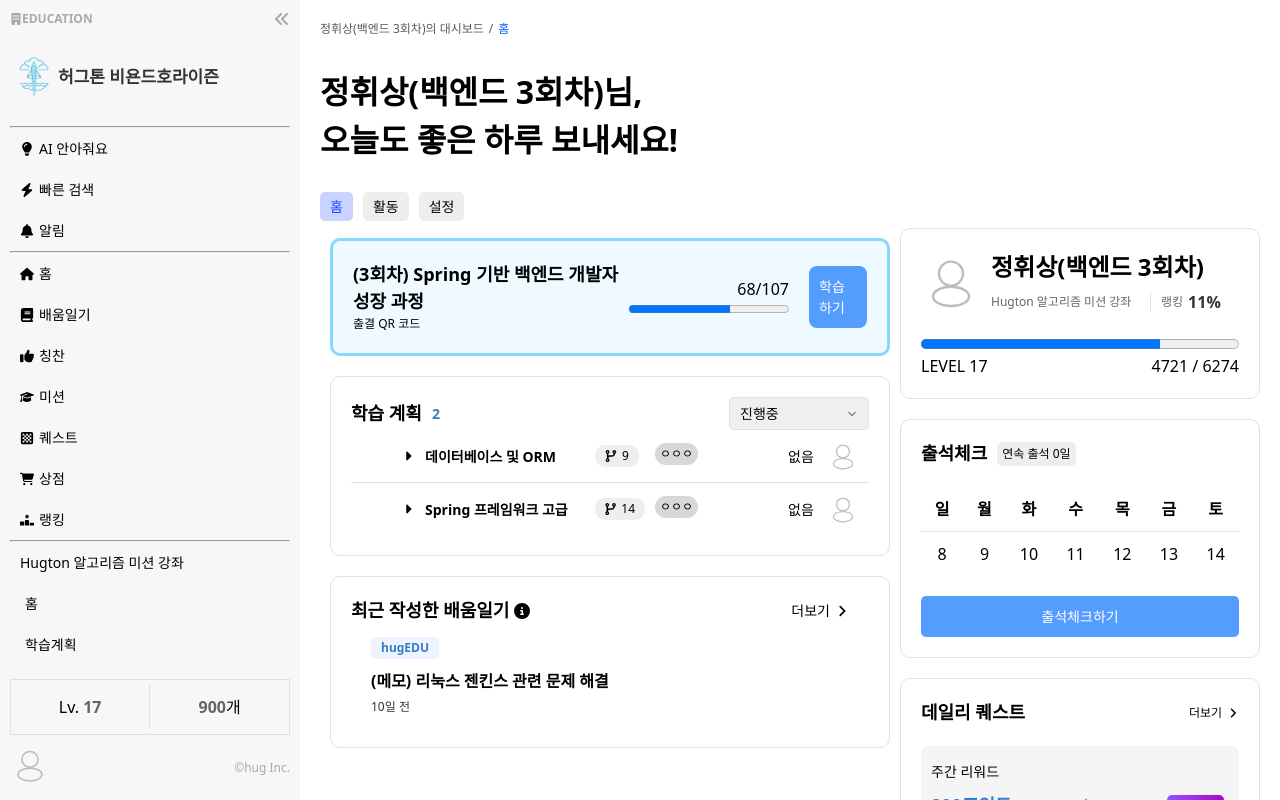
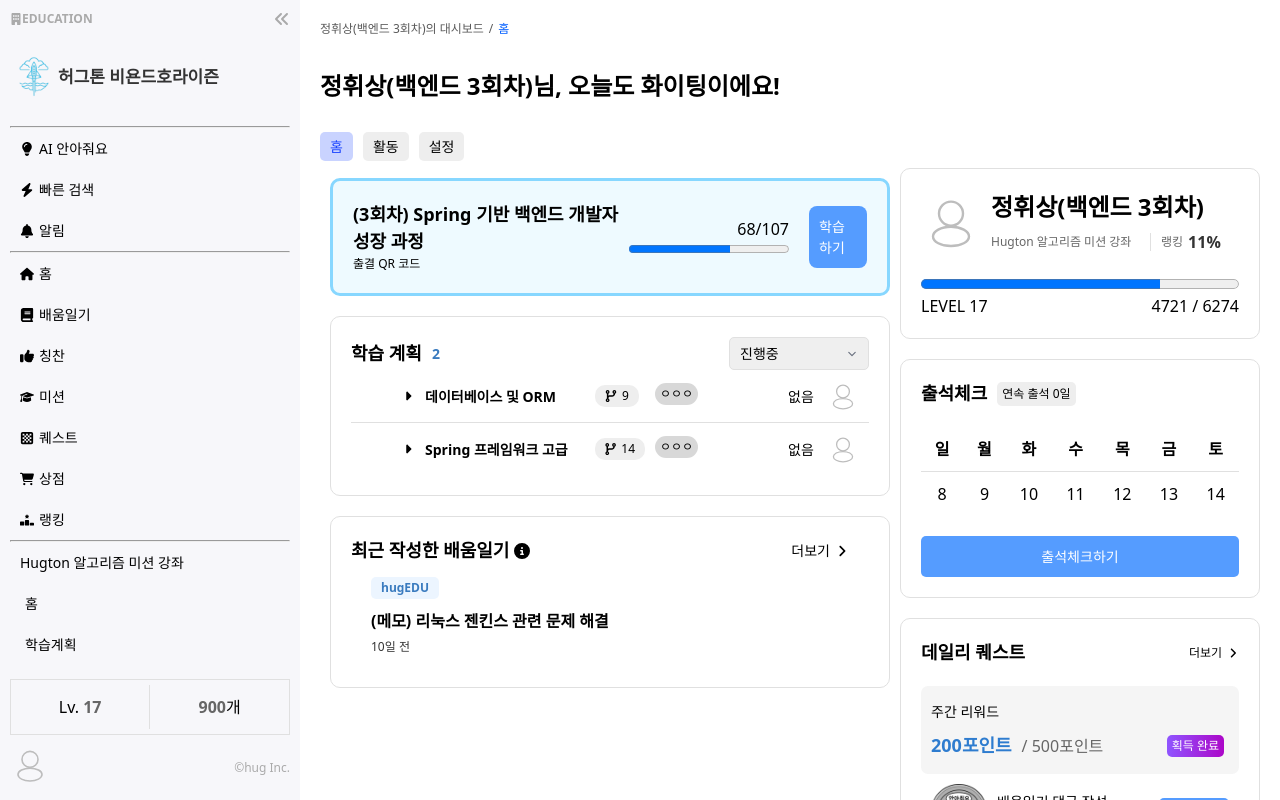
Before and after one commit to Please-Hug/Please-Hug_FrontEnd, a React (Vite) app: page /dashboard in a window 1280 px wide. Shown: the top 800 px of the page. Built offline with nearby package versions, Linux system fonts and the light colour scheme.

Commit message:
feat: 사용자 정보를 객체로 통합하고 인사 메시지 컴포넌트로 분리

```diff
--- a/src/pages/user/DashboardPage.jsx
+++ b/src/pages/user/DashboardPage.jsx
@@ -11,12 +11,20 @@ import UserProfile from "../../components/Dashboard/UserProfile";
 import RecentDiary from "../../components/Dashboard/RecentDiary";
 
 function DashboardPage() {
+  const userInfo = {
+    name: "정휘상(백엔드 3회차)",
+    course: "Hugton 알고리즘 미션 강좌",
+    rank: "11%",
+    level: 17,
+    currentExp: 4721,
+    maxExp: 6274,
+  };
   return (
     <div className={styles.dashboardPage}>
-      <h1 className={styles.dashboardGreeting}>
-        정휘상(백엔드 3회차)님,
-        <br /> 오늘도 좋은 하루 보내세요!
-      </h1>
+      <DashboardGreeting
+        name={userInfo.name}
+        className={styles.dashboardGreeting}
+      />
       <DashboardMenu />
       <div className={styles.dashboardContent}>
         <div className={styles.dashboardLeft}>
@@ -27,12 +35,12 @@ function DashboardPage() {
         <div className={styles.dashboardRight}>
           <UserProfile
             profileImg={emptyUserProfile}
-            username={"정휘상(백엔드 3회차)"}
-            course={"Hugton 알고리즘 미션 강좌"}
-            rank={"11%"}
-            level={17}
-            currentExp={4721}
-            maxExp={6274}
+            username={userInfo.name}
+            course={userInfo.course}
+            rank={userInfo.rank}
+            level={userInfo.level}
+            currentExp={userInfo.currentExp}
+            maxExp={userInfo.maxExp}
           />
           <AttendanceCheck />
           <DailyQuest />
@@ -42,4 +50,8 @@ function DashboardPage() {
   );
 }
 
+function DashboardGreeting({ name, className }) {
+  return <h2 className={className}>{name}님, 오늘도 화이팅이에요!</h2>;
+}
+
 export default DashboardPage;
```
